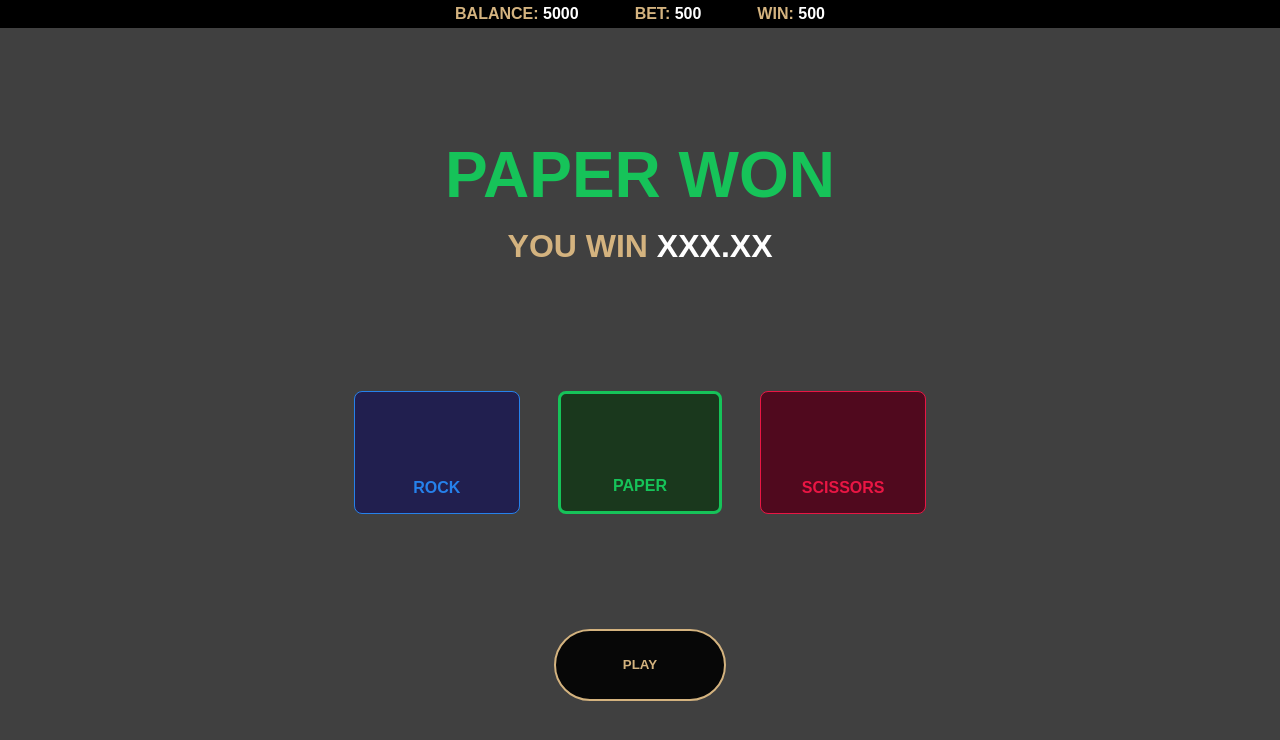
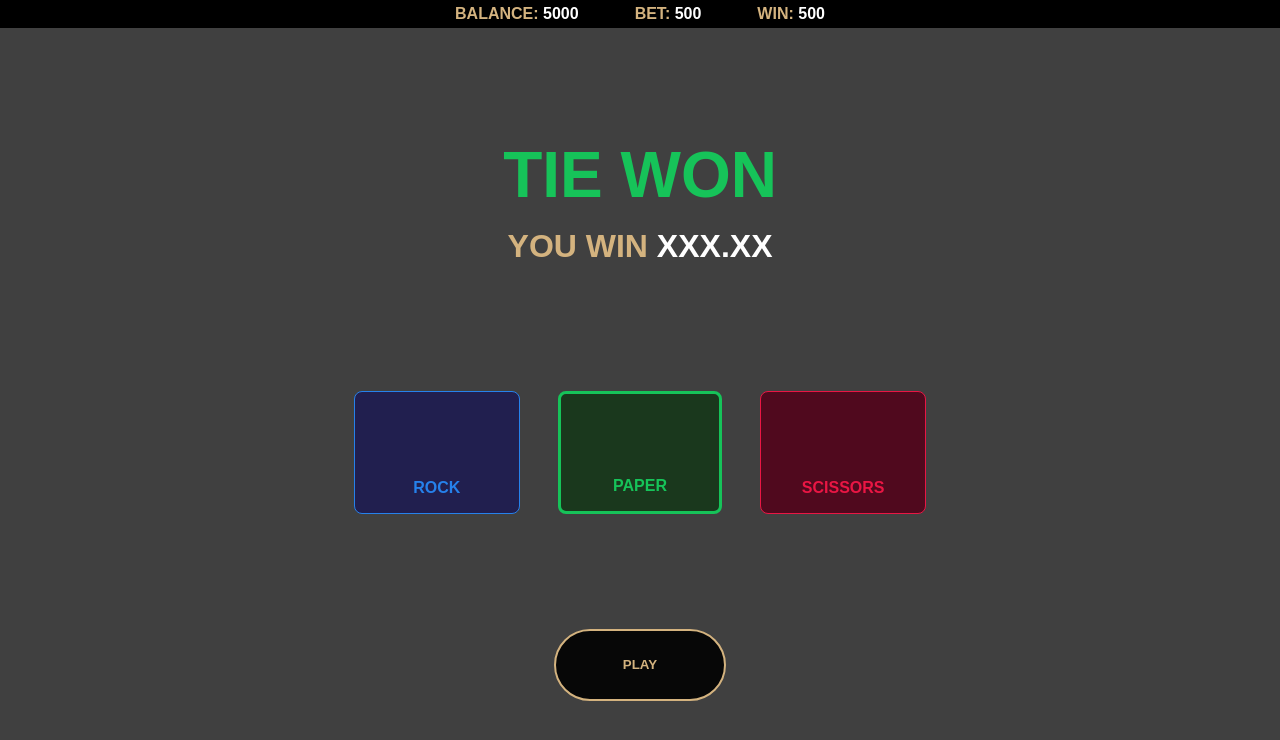
Before and after one commit to Nikolai-Iakushchenko/rock_paper_scissors, a React (Vite) app: page / in a window 1280 px wide. Both pictures are taken after a click on the button "PLAY". Shown: the top 740 px of the page. Built offline with nearby package versions, Linux system fonts and the light colour scheme.

Commit message:
add winner state

```diff
--- a/src/components/Game/Game.tsx
+++ b/src/components/Game/Game.tsx
@@ -7,13 +7,8 @@ import { useState } from "react";
 
 const PLAYING_DURATION = 1000;
 
-interface GameProps {
-  setPlayersBalance: React.Dispatch<React.SetStateAction<number>>;
-  playersBalance: number;
-}
-
 export type Option = "rock" | "paper" | "scissors";
-type Tie = "tie";
+export type Tie = "tie";
 export type GameStage = "start" | "playing" | "finish";
 
 function playRockPaperScissors(choice1: Option, choice2: Option): Option | Tie {
@@ -34,10 +29,16 @@ function playRockPaperScissors(choice1: Option, choice2: Option): Option | Tie {
   return "tie";
 }
 
+interface GameProps {
+  setPlayersBalance: React.Dispatch<React.SetStateAction<number>>;
+  playersBalance: number;
+}
+
 const Game = ({ setPlayersBalance, playersBalance }: GameProps) => {
   const [gameStage, setGameStage] = useState<GameStage>("start");
   const [computerChoice, setComputerChoice] = useState<Option | null>(null);
   const [playerChoice, setPlayersChoice] = useState<Option | null>(null);
+  const [winner, setWinner] = useState<Option | Tie | null>(null);
 
   function chooseRandomOption(
     options: Option[] = ["rock", "scissors", "paper"],
@@ -52,7 +53,8 @@ const Game = ({ setPlayersBalance, playersBalance }: GameProps) => {
     setComputerChoice(computerMove);
     setPlayersChoice(playerMove);
 
-    return playRockPaperScissors(computerMove, playerMove);
+    // return playRockPaperScissors(computerMove, playerMove);
+    setWinner(playRockPaperScissors(computerMove, playerMove));
   }
 
   function runGameRound() {
@@ -66,6 +68,7 @@ const Game = ({ setPlayersBalance, playersBalance }: GameProps) => {
   return (
     <main className={styles.game}>
       <MessagePanel
+        winner={winner}
         gameStage={gameStage}
         playerChoice={playerChoice}
         computerChoice={computerChoice}
--- a/src/components/GameResultMessage/GameResultMessage.tsx
+++ b/src/components/GameResultMessage/GameResultMessage.tsx
@@ -1,9 +1,14 @@
 import styles from "./GameResultMessage.module.css";
+import type { Option, Tie } from "../Game/Game.tsx";
 
-const GameResultMessage = () => {
+interface GameResultMessageProps {
+  winner: Option | Tie | null;
+}
+
+const GameResultMessage = ({ winner }: GameResultMessageProps) => {
   return (
     <div className={styles.gameResultMessage}>
-      <div className={styles.winningBet}>paper won</div>
+      <div className={styles.winningBet}>{winner} won</div>
       <div className={styles.winMessage}>
         <span className={styles.winText}>you win</span> xxx.xx
       </div>
--- a/src/components/MessagePanel/MessagePanel.tsx
+++ b/src/components/MessagePanel/MessagePanel.tsx
@@ -1,7 +1,7 @@
 import styles from "./MessagePanel.module.css";
 // import GameResultMessage from "../GameResultMessage/GameResultMessage.tsx";
 import PlayersChoiceMessage from "../App/PlayersChoiceMessage/PlayersChoiceMessage.tsx";
-import { BettingOption, GameStage } from "../Game/Game.tsx";
+import { BettingOption, GameStage, Option, Tie } from "../Game/Game.tsx";
 import StartGameMessage from "../StartGameMessage/StartGameMessage.tsx";
 import GameResultMessage from "../GameResultMessage/GameResultMessage.tsx";
 
@@ -9,12 +9,14 @@ interface MessagePanelProps {
   computerChoice: BettingOption | null;
   playerChoice: BettingOption | null;
   gameStage: GameStage;
+  winner: Option | Tie | null;
 }
 
 const MessagePanel = ({
   computerChoice,
   playerChoice,
   gameStage,
+  winner,
 }: MessagePanelProps) => {
   return (
     <div className={styles.messagePanel}>
@@ -25,7 +27,7 @@ const MessagePanel = ({
           computerChoice={computerChoice}
         />
       )}
-      {gameStage === "finish" && <GameResultMessage />}
+      {gameStage === "finish" && <GameResultMessage winner={winner} />}
     </div>
   );
 };
```
